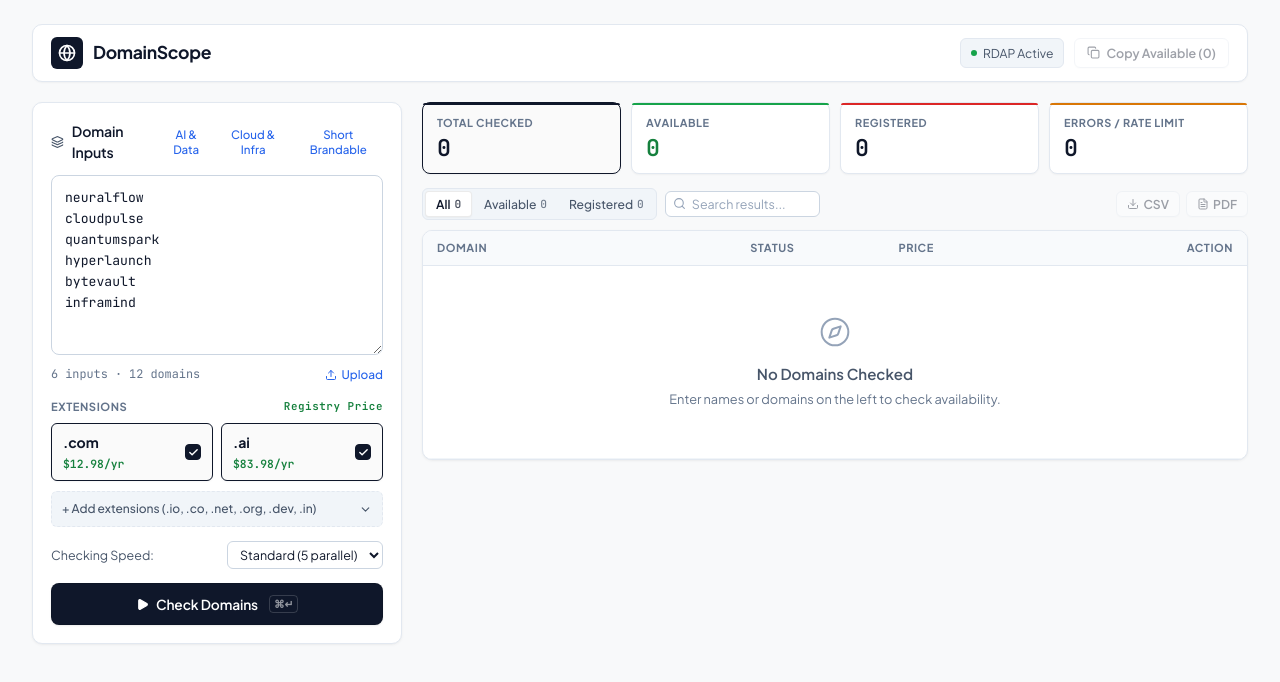
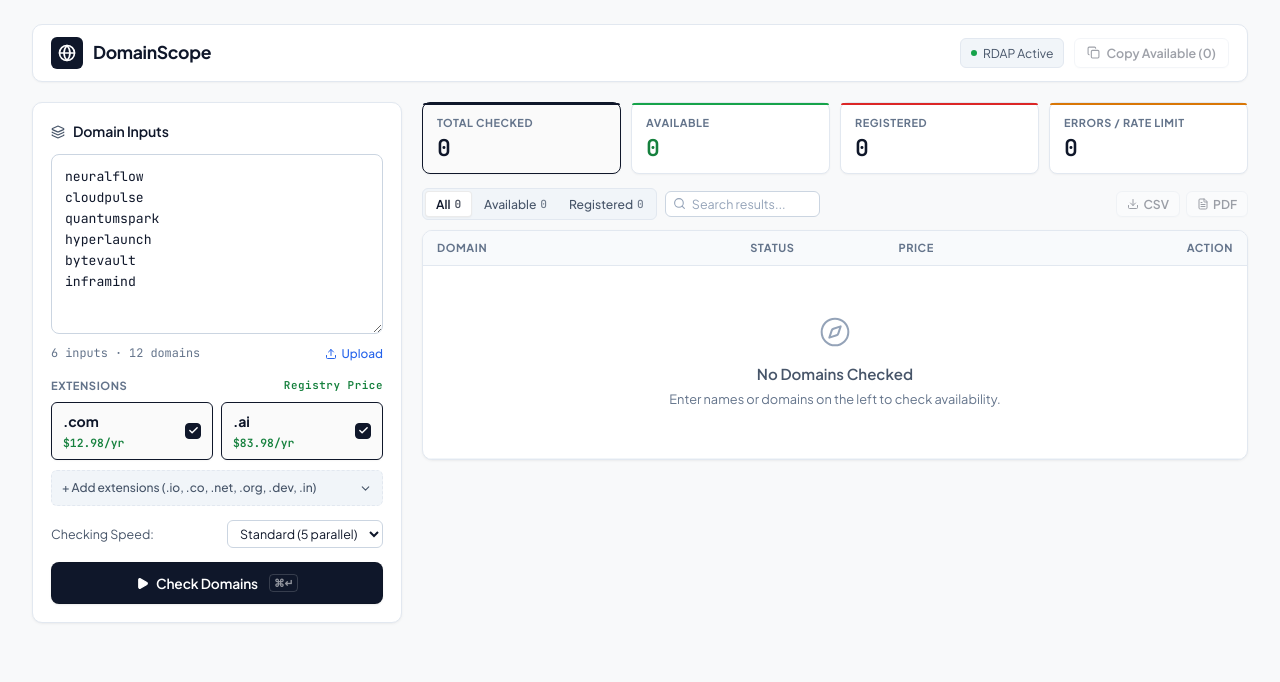
Before and after one commit to yash5775/domainscope, a React (Vite) app: page / in a window 1280 px wide. Shown: the top 682 px of the page. Built offline with nearby package versions, Linux system fonts and the light colour scheme.

Commit message:
Remove prebuilt preset options for clean domain input

```diff
--- a/src/App.css
+++ b/src/App.css
@@ -144,28 +144,6 @@
   color: var(--text-primary);
 }
 
-.preset-group {
-  display: flex;
-  gap: 4px;
-}
-
-.preset-btn {
-  color: #2563eb;
-  background: none;
-  border: none;
-  cursor: pointer;
-  font-size: 0.72rem;
-  font-weight: 500;
-  font-family: inherit;
-  padding: 2px 4px;
-  border-radius: var(--radius-xs);
-  transition: all var(--transition-fast);
-}
-
-.preset-btn:hover {
-  text-decoration: underline;
-  color: #1d4ed8;
-}
 
 /* Textarea */
 .textarea-wrapper {
--- a/src/components/InputPanel.jsx
+++ b/src/components/InputPanel.jsx
@@ -9,7 +9,7 @@
   Check,
   Layers
 } from 'lucide-react';
-import { TLD_PRICING, PRESET_LISTS, generateTargetDomains } from '../services/domainEngine';
+import { TLD_PRICING, generateTargetDomains } from '../services/domainEngine';
 
 export default function InputPanel({
   inputText,
@@ -75,24 +75,6 @@
         <div className="flex items-center gap-2">
           <Layers size={14} className="text-secondary" />
           <span>Domain Inputs</span>
-        </div>
-
-        {/* Compact Presets */}
-        <div className="preset-group">
-          {Object.entries(PRESET_LISTS).map(([key, preset]) => (
-            <button
-              key={key}
-              type="button"
-              className="preset-btn"
-              onClick={() => {
-                setInputText(preset.words.join('\n'));
-                onToast(`Loaded ${preset.label}!`);
-              }}
-              title={`Load ${preset.label} samples`}
-            >
-              {preset.label}
-            </button>
-          ))}
         </div>
       </div>
 
--- a/src/services/domainEngine.js
+++ b/src/services/domainEngine.js
@@ -56,20 +56,6 @@
   }
 };
 
-export const PRESET_LISTS = {
-  aiTech: {
-    label: 'AI & Data',
-    words: ['neuralflow', 'cortexgrid', 'vectormesh', 'synthetix', 'tensorpulse', 'cognispark', 'dataprisma', 'inframind']
-  },
-  cloudInfra: {
-    label: 'Cloud & Infra',
-    words: ['cloudpulse', 'kubestack', 'meshscale', 'hyperedge', 'dockernode', 'serverproxy', 'zerolatency', 'bytevault']
-  },
-  shortPunchy: {
-    label: 'Short Brandable',
-    words: ['kura', 'zeno', 'vela', 'nova', 'brio', 'axon', 'tess', 'mira']
-  }
-};
 
 export function getTldMeta(domain) {
   const match = domain.match(/(\.[a-z0-9\-]+)$/i);
```
